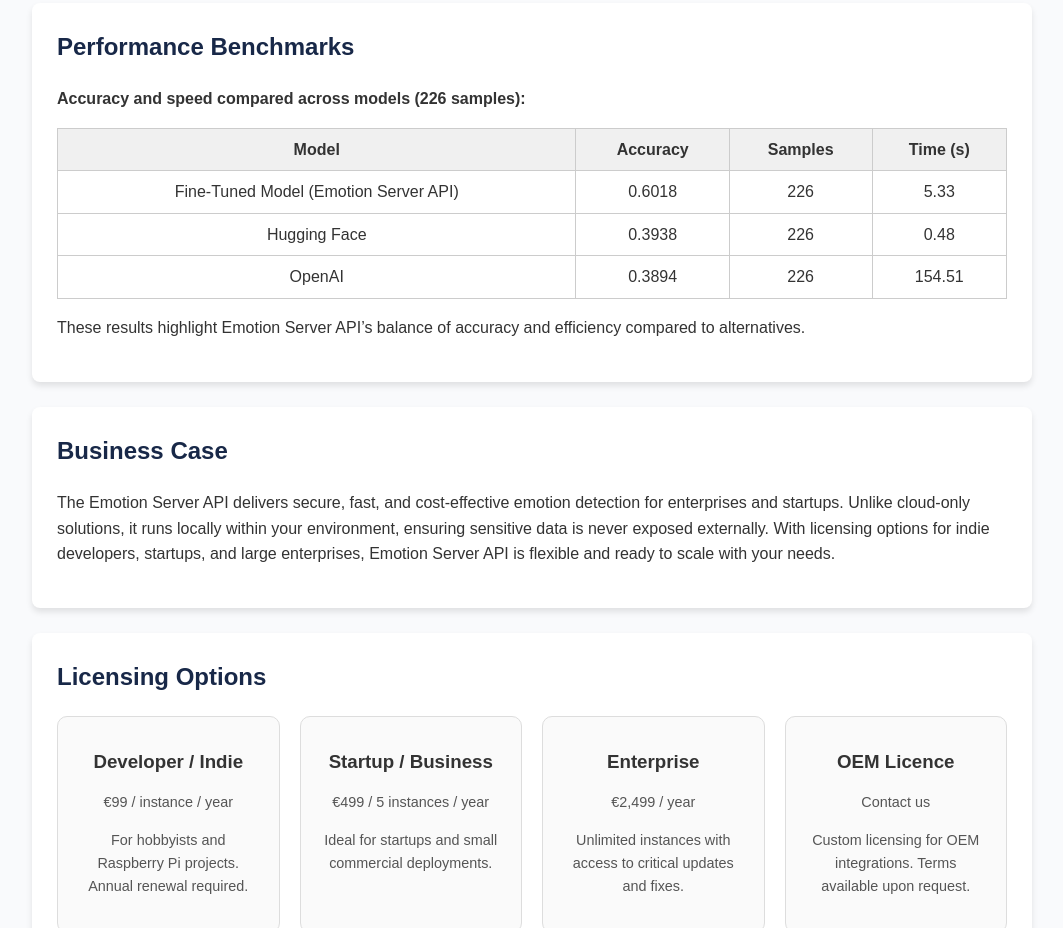
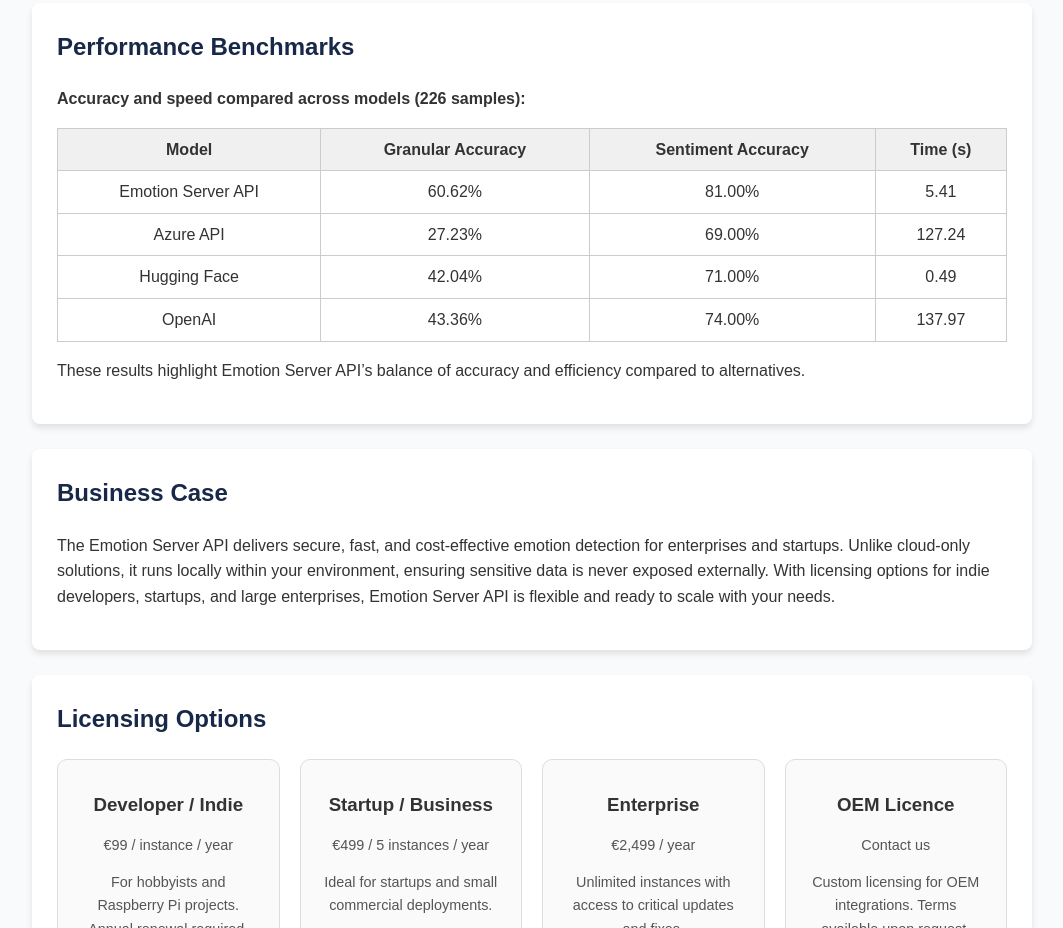
Before and after one commit to stevef1uk/emotion-server-api, a plain HTML site: page index.html in a window 1280 px wide. Shown: the part 1836-2764 px from the top of the page, without its empty margins (108-1171 px from the left). Drawn offline with Linux system fonts and the light colour scheme.

Commit message:
updated performnace figures to latest model

```diff
--- a/index.html
+++ b/index.html
@@ -169,12 +169,57 @@
     <div class="card" id="benchmarks">
       <h2>Performance Benchmarks</h2>
       <p><strong>Accuracy and speed compared across models (226 samples):</strong></p>
-      <table>
-        <tr><th>Model</th><th>Accuracy</th><th>Samples</th><th>Time (s)</th></tr>
-        <tr><td>Fine-Tuned Model (Emotion Server API)</td><td>0.6018</td><td>226</td><td>5.33</td></tr>
-        <tr><td>Hugging Face</td><td>0.3938</td><td>226</td><td>0.48</td></tr>
-        <tr><td>OpenAI</td><td>0.3894</td><td>226</td><td>154.51</td></tr>
-      </table>
+<style>
+table {
+width: 100%;
+border-collapse: collapse;
+}
+th, td {
+border: 1px solid #dddddd;
+text-align: left;
+padding: 8px;
+}
+th {
+background-color: #f2f2f2;
+}
+</style>
+
+<table>
+<thead>
+<tr>
+<th>Model</th>
+<th>Granular Accuracy</th>
+<th>Sentiment Accuracy</th>
+<th>Time (s)</th>
+</tr>
+</thead>
+<tbody>
+<tr>
+<td>Emotion Server API</td>
+<td>60.62%</td>
+<td>81.00%</td>
+<td>5.41</td>
+</tr>
+<tr>
+<td>Azure API</td>
+<td>27.23%</td>
+<td>69.00%</td>
+<td>127.24</td>
+</tr>
+<tr>
+<td>Hugging Face</td>
+<td>42.04%</td>
+<td>71.00%</td>
+<td>0.49</td>
+</tr>
+<tr>
+<td>OpenAI</td>
+<td>43.36%</td>
+<td>74.00%</td>
+<td>137.97</td>
+</tr>
+</tbody>
+</table>
       <p>These results highlight Emotion Server API’s balance of accuracy and efficiency compared to alternatives.</p>
     </div>
 
```
